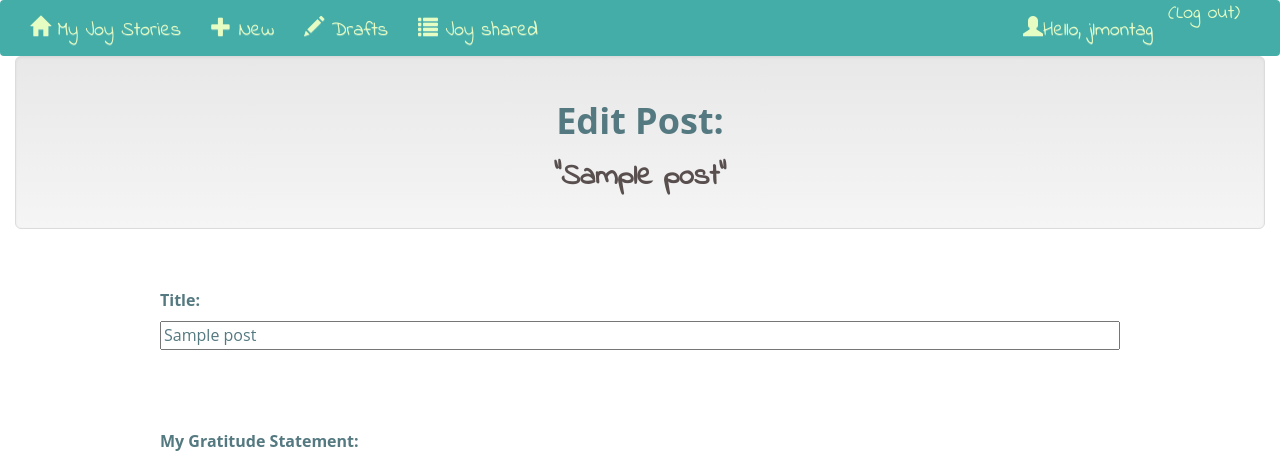
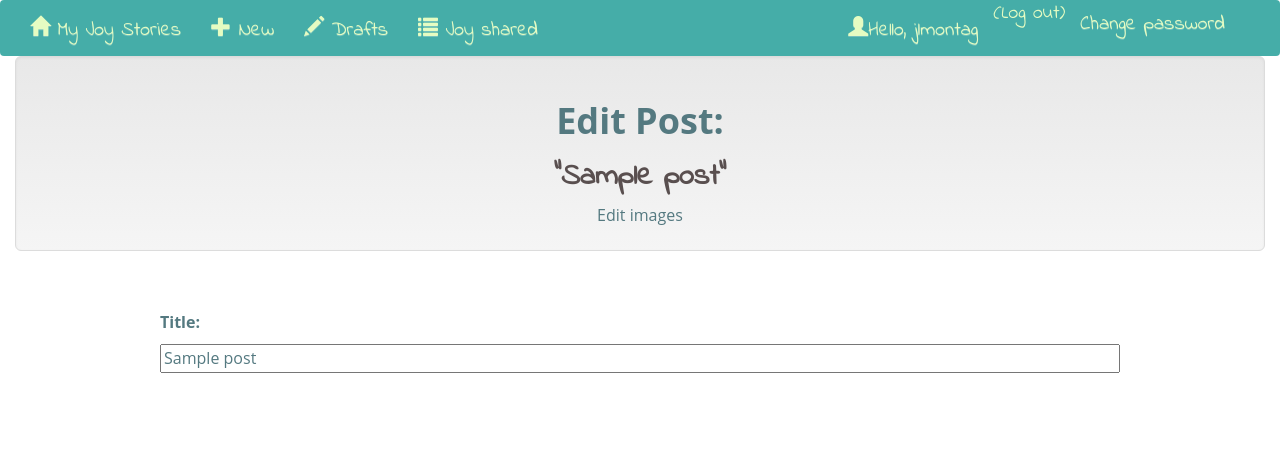
Before and after one commit to jtagster/joy-story-app, a Django app: a page that uses collection/templates/base.html in a window 1280 px wide. Shown: the top 454 px of the page. Run offline with Django 3.2, Linux system fonts and the light colour scheme; a user stored in the database is signed in; data comes from the database, SQL or seed files in the repository; tables that the repository leaves empty hold one stand-in row (values such as "Sample post"); parts of the project's set-up code (start-up, migrations or seed data) failed here and were passed over; some libraries are stand-ins or nearby versions; some web fonts are replaced.

Commit message:
added image upload

```diff
--- a/collection/forms.py
+++ b/collection/forms.py
@@ -1,6 +1,6 @@
 from django.forms import ModelForm
 from django.utils.translation import ugettext_lazy as _
-from collection.models import Post
+from collection.models import Post, Upload
 
 
 class PostForm(ModelForm):
@@ -33,3 +33,9 @@ class ShareForm(ModelForm):
         labels = {
             'public': _("Who can see this?")
             }
+
+
+class ImageUploadForm(ModelForm):
+    class Meta:
+        model = Upload
+        fields = ('image',)
--- a/collection/models.py
+++ b/collection/models.py
@@ -36,3 +36,12 @@ class Post(models.Model):
 
     def __str__(self):
         return self.title
+
+
+#our helper
+def get_image_path(instance, filename):
+    return '/'.join(['post_images', instance.post.slug, filename])
+
+class Upload(models.Model):
+    post = models.ForeignKey(Post, related_name="uploads")
+    image = models.ImageField(upload_to=get_image_path)
--- a/collection/templates/base.html
+++ b/collection/templates/base.html
@@ -28,6 +28,7 @@
                     <ul class="nav navbar-nav navbar-right">
                     <li><a href"#"><span class="glyphicon glyphicon-user"></span>Hello, {{ user.username }}</a></li>
                     <li><small><a href="{% url 'auth_logout' %}"> (Log out)</a></small></p></li>
+                    <li><a href="{% url 'password_change' %}">Change password</a></li>
                     {% else %}
                     </ul>
                     <ul class="nav navbar-nav navbar-right">
--- a/collection/templates/post/edit_post.html
+++ b/collection/templates/post/edit_post.html
@@ -7,7 +7,9 @@
     <div class="well well-lg">
         <h1>Edit Post:</h1>
         <h2>"{{ post.title }}"</h2>
+        <a href="{% url 'edit_post_uploads' slug=post.slug %}"> Edit images</a>
     </div>
+
     <div class="post">
     <form role="form" action="" method="post" class="post-form">
         <fieldset class="control-group">
--- a/collection/views.py
+++ b/collection/views.py
@@ -1,8 +1,8 @@
 from django.shortcuts import render, redirect, get_object_or_404
 from django.utils import timezone
 from django.template.defaultfilters import slugify
-from collection.forms import PostForm, NewPostForm, ShareForm
-from collection.models import Post
+from collection.forms import PostForm, NewPostForm, ShareForm, ImageUploadForm
+from collection.models import Post, Upload
 from django.contrib.auth.decorators import login_required
 from django.http import Http404
 
@@ -57,7 +57,7 @@ def post_detail(request, slug):
     # grab the object...
     post = Post.objects.get(slug=slug)
     form_class = ShareForm
-
+    uploads = post.uploads.all()
     # if we're coming to this view from a submitted form,
     # do this
     if request.method == 'POST':
@@ -76,6 +76,7 @@ def post_detail(request, slug):
     return render(request, 'post/post_detail.html', {
         'post': post,
         'form': form,
+        'uploads': uploads,
     })
 @login_required
 def edit_post(request, slug):
@@ -137,7 +138,30 @@ def post_remove(request, slug):
         raise Http404
     post.delete()
     return redirect('home')
+@login_required
+def edit_post_uploads(request, slug):
+    post = Post.objects.get(slug=slug)
 
+    if post.user != request.user:
+        raise Http404
+
+    form_class = ImageUploadForm
+
+    if request.method == 'POST':
+        form = form_class(data=request.POST,
+            files=request.FILES, instance=post)
+        if form.is_valid():
+            Upload.objects.create(image=form.cleaned_data['image'], post=post,)
+            return redirect('edit_post_uploads', slug=post.slug)
+    else:
+        form = form_class(instance=post)
+    uploads = post.uploads.all()
+
+    return render(request, 'post/edit_post_uploads.html',{
+        'post':post,
+        'form': form,
+        'uploads': uploads,
+    })
 """
 There are a ton of different ways to display a template simply in the views,
 and my favorite is Django's shortcut function called render. This is something
--- a/myhellowebapp/settings.py
+++ b/myhellowebapp/settings.py
@@ -16,6 +16,8 @@ import os
 # Build paths inside the project like this: os.path.join(BASE_DIR, ...)
 BASE_DIR = os.path.dirname(os.path.dirname(os.path.abspath(__file__)))
 
+MEDIA_ROOT = os.path.join(BASE_DIR, 'media')
+MEDIA_URL = '/media/'
 
 # Quick-start development settings - unsuitable for production
 # See https://docs.djangoproject.com/en/1.9/howto/deployment/checklist/
--- a/myhellowebapp/urls.py
+++ b/myhellowebapp/urls.py
@@ -1,10 +1,14 @@
 from collection.backends import MyRegistrationView
 from django.conf.urls import url, include
+from django.conf import settings
+from django.views.static import serve
 from django.contrib.auth.views import (
    password_reset,
    password_reset_done,
    password_reset_confirm,
-   password_reset_complete
+   password_reset_complete,
+   password_change,
+   password_change_done,
 )
 from django.views.generic import (TemplateView,
     RedirectView,
@@ -42,6 +46,8 @@ urlpatterns = [
     url(r'^post/(?P<slug>[-\w]+)/privacy/$',
         views.post_privacy,
         name='post_privacy'),
+    url(r'^posts/(?P<slug>[-\w]+)/edit/images/$',
+        views.edit_post_uploads, name='edit_post_uploads'),
     url(r'^accounts/password/reset/$',
         password_reset,
         {'template_name':
@@ -52,6 +58,12 @@ urlpatterns = [
         {'template_name':
         'registration/password_reset_done.html'},
         name="password_reset_done"),
+    url(r'^accounts/password/change/$', password_change, {
+        'template_name': 'registration/password_change_form.html'},
+        name='password_change'),
+    url(r'^accounts/password/change/done/$', password_change_done,
+        {'template_name': 'registration/password_change_done.html'},
+        name='password_change_done'),
     url(r'^accounts/password/reset/(?P<uidb64>[0-9A-Za-z]+)-(?P<token>.+)/$',
         password_reset_confirm,
         {'template_name':
@@ -69,7 +81,13 @@ urlpatterns = [
         include('registration.backends.simple.urls')),
     url(r'^admin/', admin.site.urls),
 ]
-
+if settings.DEBUG:
+    urlpatterns += [
+        url(r'^media/(?P<path>.*)$', serve,\
+{
+            'document_root': settings.MEDIA_ROOT,
+    })
+        ]
 
 
 """
--- a/requirements.txt
+++ b/requirements.txt
@@ -5,3 +5,4 @@ pytz==2017.2
 wsgiref==0.1.2
 hellowebapp-deploy
 psycopg2==2.6.1
+Pillow
```
Also changed, not shown: collection/admin.py (+7 -1 lines), collection/templates/post/edit_post_uploads.html (added, +20 -0 lines), collection/templates/post/post_detail.html (+5 -2 lines), collection/user.json (added, +1 -0 lines), registration/user.json (added, +1 -0 lines), collection/migrations/0009_upload.py (added), media/post_images/fun-post-for-me/bwButterfly.jpg (added), media/post_images/fun-post-for-me/pigs.png (added).
